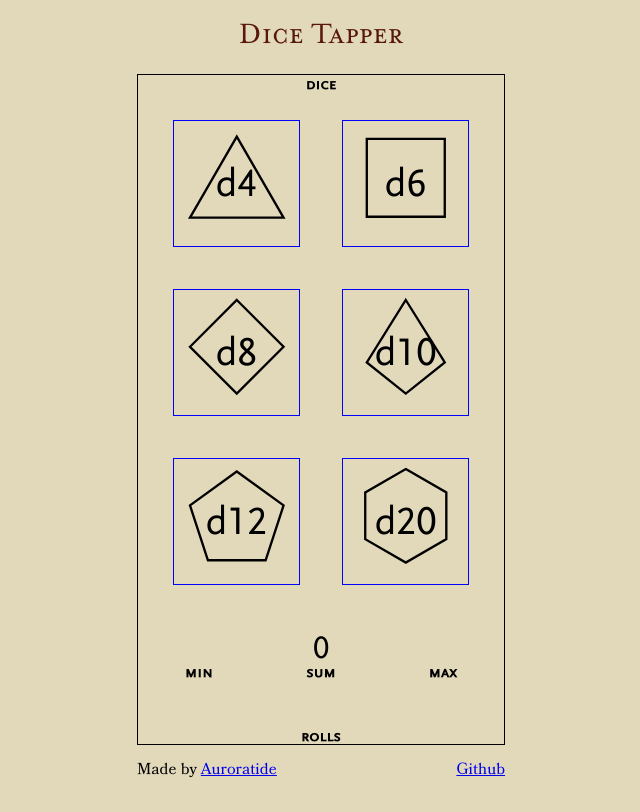
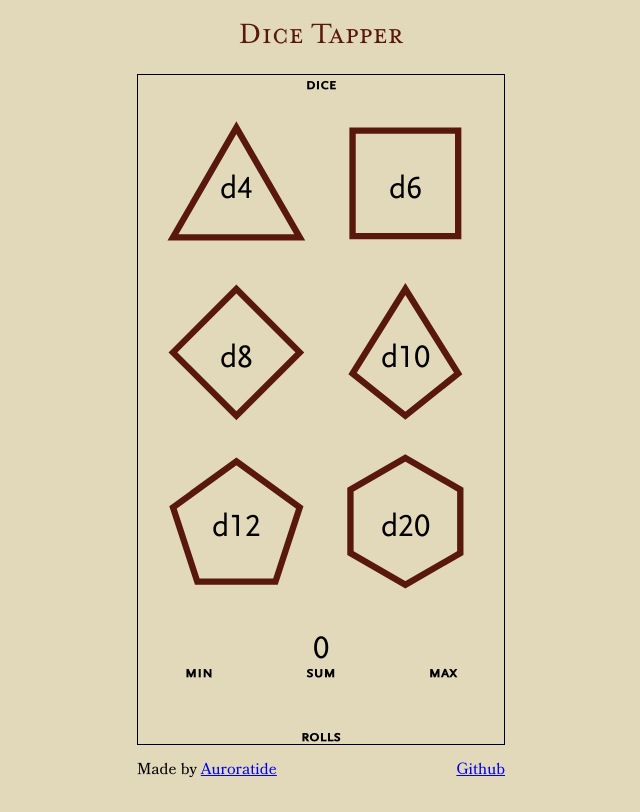
Before and after one commit to Auroratide/tap-to-roll, a React (Vite) app: page / in a window 1280 px wide. Shown: the whole page, without its empty margins (319-959 px from the left). Built offline with nearby package versions, Linux system fonts and the light colour scheme.

Commit message:
Color for the dice

```diff
--- a/src/DiceTapper/DieButton/DieButton.module.css
+++ b/src/DiceTapper/DieButton/DieButton.module.css
@@ -3,9 +3,9 @@
     display: grid;
     place-items: center center;
     background: none;
-    border: 1px solid blue;
+    border: none;
     padding: 0;
-    font-size: 2.5em;
+    font-size: 2em;
     margin: var(--margin);
     width: calc(100% - 2 * var(--margin));
     height: calc(100% - 2 * var(--margin));
@@ -13,12 +13,20 @@
 }
 
 .die-button .icon {
+    --die-color: var(--color-heading);
+    --die-width: 6;
     grid-column: 1;
     grid-row: 1;
-    width: 75%;
+    width: 100%;
+    height: 100%;
 }
 
 .die-button .label {
+    --outline-width: 0.125em;
+    --neg-outline-width: calc(-1 * var(--outline-width));
     grid-column: 1;
     grid-row: 1;
+    background-color: var(--color-bg);
+    padding: 0;
+    border-radius: 1em;
 }
--- a/src/dice/dice.module.css
+++ b/src/dice/dice.module.css
@@ -1,6 +1,6 @@
 .die {
     overflow: visible;
     fill: none;
-    stroke: black;
-    stroke-width: 3;
+    stroke: var(--die-color);
+    stroke-width: var(--die-width);
 }
```
